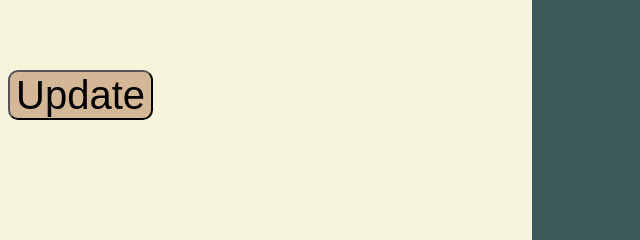
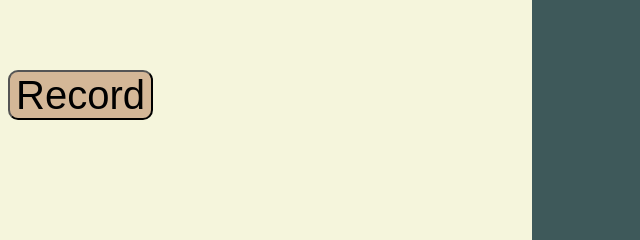
Before and after one commit to Shohruh003/products, a plain HTML site: page index.html in a window 1280 px wide. Shown: the part 431-671 px from the top of the page, 0-640 px from the left. Drawn offline with Linux system fonts and the light colour scheme.

Commit message:
Add btn record

```diff
--- a/css/main.css
+++ b/css/main.css
@@ -22,6 +22,7 @@ body {
   margin-left: 30px;
   border-radius: 10px;
   background-color: rgb(212, 183, 151);
+  cursor: pointer;
 }
 .sendBtn:hover {
   background-color: wheat;
@@ -36,6 +37,7 @@ body {
   font-size: 40px;
   border-radius: 10px;
   background-color: rgb(212, 183, 151)
+
 }
 .updateBtn:hover {
   background-color: wheat;
--- a/index.html
+++ b/index.html
@@ -14,7 +14,7 @@
 
   <button class="sendBtn js-sendBtn" type="submit">Send</button>
 
-  <button class="updateBtn js-recordBtn" type="button">Update</button>
+  <button class="updateBtn js-recordBtn" type="button">Record</button>
   </form>
 
   <div class="listDiv">
```
